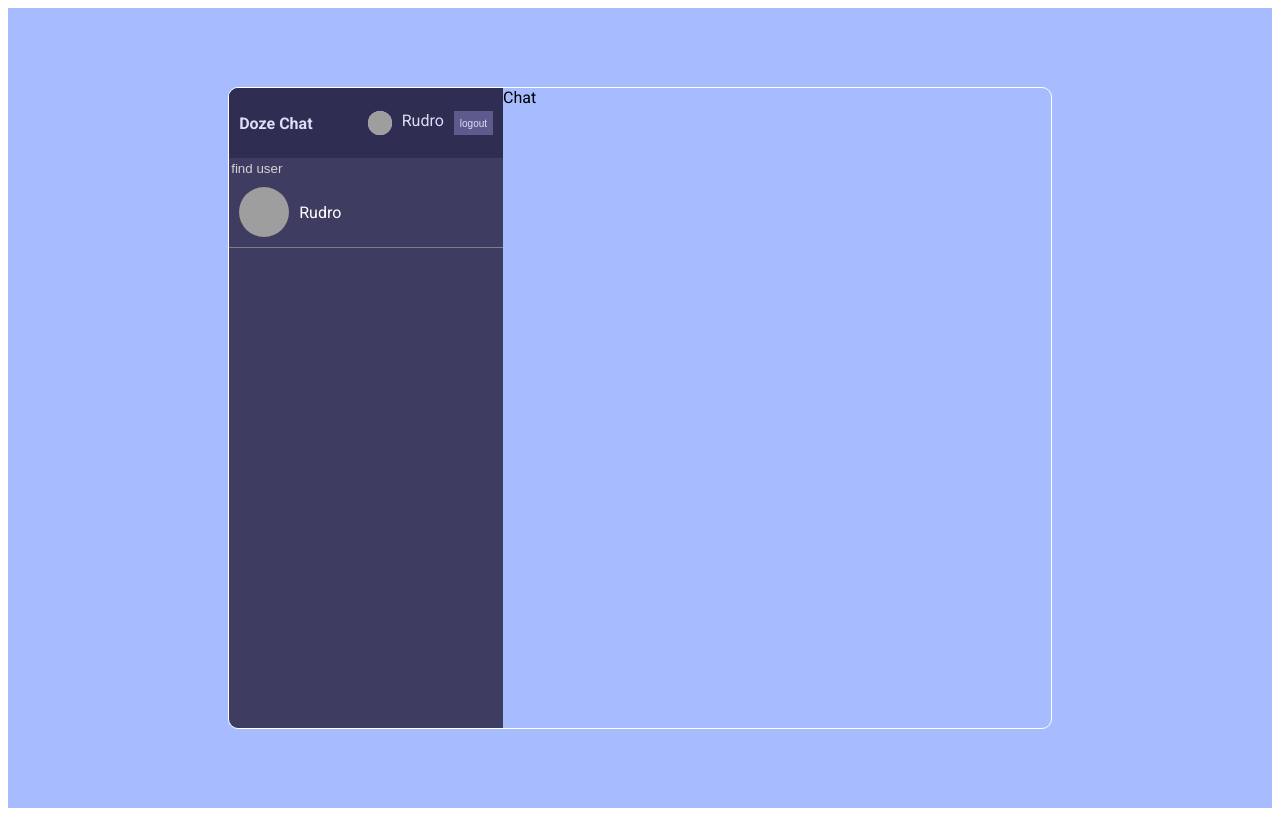
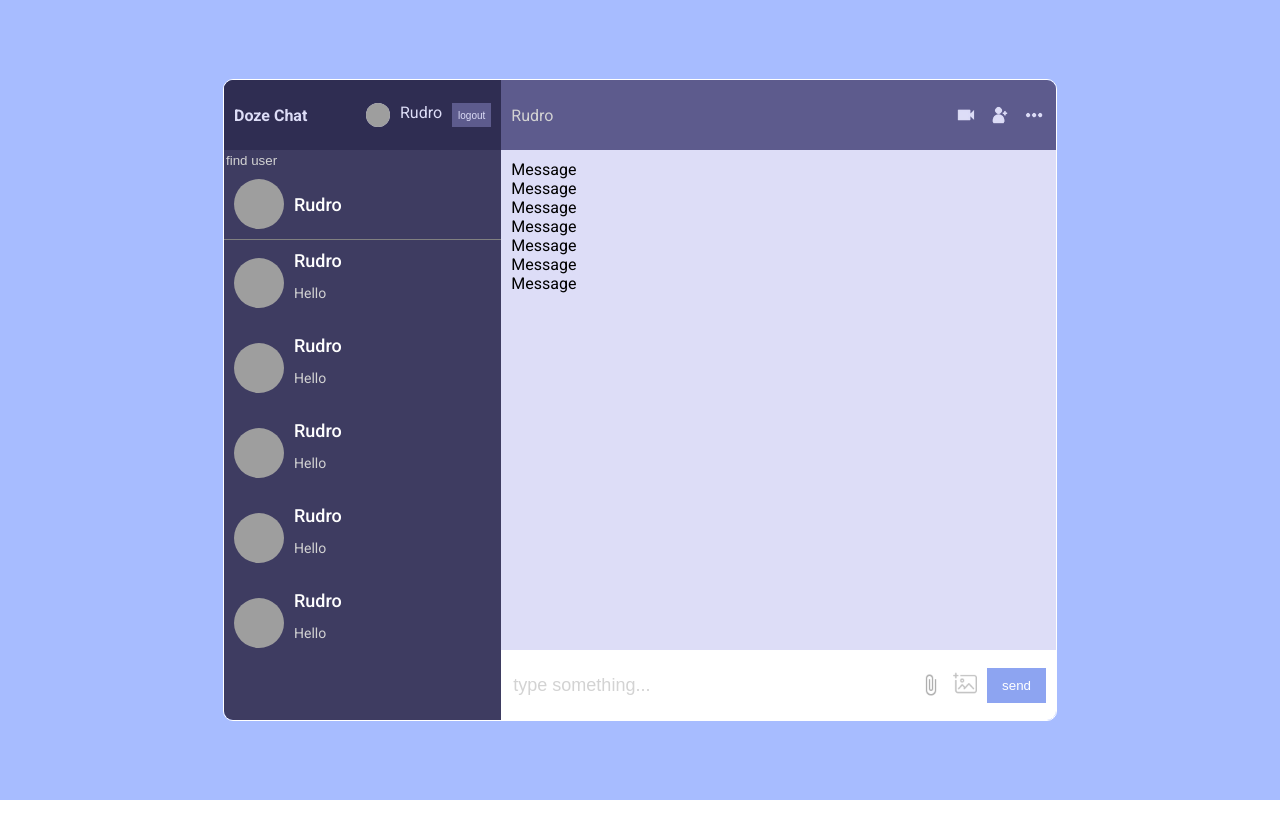
Before and after one commit to Rod512/Chat-Application, a React (Vite) app: page / in a window 1280 px wide. Built offline with nearby package versions, Linux system fonts and the light colour scheme; grey boxes are pictures that could not be loaded.

Commit message:
message input

```diff
--- a/src/components/Chat.jsx
+++ b/src/components/Chat.jsx
@@ -1,9 +1,23 @@
 import React from 'react';
+import cam from '../assets/cam.png'
+import add from '../assets/add.png'
+import more from '../assets/more.png'
+import Messages from '../components/Messages';
+import Input from '../components/Input'
 
 const Chat = () => {
     return (
         <div className='chat'>
-            Chat
+            <div className="chatInfo">
+                <span>Rudro</span>
+                <div className="chatIcon">
+                    <img src={cam} alt="" />
+                    <img src={add} alt="" />
+                    <img src={more} alt="" />
+                </div>
+            </div>
+            <Messages/>
+            <Input/>
         </div>
     );
 };
--- a/src/components/Chats.jsx
+++ b/src/components/Chats.jsx
@@ -2,8 +2,46 @@ import React from 'react';
 
 const Chats = () => {
     return (
-        <div>
-            Chats
+        <div className='chats'>
+            <div className="userChat">
+                <img src="https://scontent.fdac5-2.fna.fbcdn.net/v/t39.30808-6/422300073_3718684515122133_1630877350580550443_n.jpg?_nc_cat=103&ccb=1-7&_nc_sid=efb6e6&_nc_ohc=czPtke32Zc4AX9Mw8aR&_nc_ht=scontent.fdac5-2.fna&oh=00_AfDiq5gLI8LcMrt4W3onRcx9sn4psD7_ojo4X_r2dMZ4Wg&oe=65BA7F48" alt="" />
+                <div className="userChatInfo">
+                    <span>Rudro</span>
+                    <p>Hello</p>
+                </div>
+            </div>
+
+            <div className="userChat">
+                <img src="https://scontent.fdac5-2.fna.fbcdn.net/v/t39.30808-6/422300073_3718684515122133_1630877350580550443_n.jpg?_nc_cat=103&ccb=1-7&_nc_sid=efb6e6&_nc_ohc=czPtke32Zc4AX9Mw8aR&_nc_ht=scontent.fdac5-2.fna&oh=00_AfDiq5gLI8LcMrt4W3onRcx9sn4psD7_ojo4X_r2dMZ4Wg&oe=65BA7F48" alt="" />
+                <div className="userChatInfo">
+                    <span>Rudro</span>
+                    <p>Hello</p>
+                </div>
+            </div>
+
+            <div className="userChat">
+                <img src="https://scontent.fdac5-2.fna.fbcdn.net/v/t39.30808-6/422300073_3718684515122133_1630877350580550443_n.jpg?_nc_cat=103&ccb=1-7&_nc_sid=efb6e6&_nc_ohc=czPtke32Zc4AX9Mw8aR&_nc_ht=scontent.fdac5-2.fna&oh=00_AfDiq5gLI8LcMrt4W3onRcx9sn4psD7_ojo4X_r2dMZ4Wg&oe=65BA7F48" alt="" />
+                <div className="userChatInfo">
+                    <span>Rudro</span>
+                    <p>Hello</p>
+                </div>
+            </div>
+
+            <div className="userChat">
+                <img src="https://scontent.fdac5-2.fna.fbcdn.net/v/t39.30808-6/422300073_3718684515122133_1630877350580550443_n.jpg?_nc_cat=103&ccb=1-7&_nc_sid=efb6e6&_nc_ohc=czPtke32Zc4AX9Mw8aR&_nc_ht=scontent.fdac5-2.fna&oh=00_AfDiq5gLI8LcMrt4W3onRcx9sn4psD7_ojo4X_r2dMZ4Wg&oe=65BA7F48" alt="" />
+                <div className="userChatInfo">
+                    <span>Rudro</span>
+                    <p>Hello</p>
+                </div>
+            </div>
+
+            <div className="userChat">
+                <img src="https://scontent.fdac5-2.fna.fbcdn.net/v/t39.30808-6/422300073_3718684515122133_1630877350580550443_n.jpg?_nc_cat=103&ccb=1-7&_nc_sid=efb6e6&_nc_ohc=czPtke32Zc4AX9Mw8aR&_nc_ht=scontent.fdac5-2.fna&oh=00_AfDiq5gLI8LcMrt4W3onRcx9sn4psD7_ojo4X_r2dMZ4Wg&oe=65BA7F48" alt="" />
+                <div className="userChatInfo">
+                    <span>Rudro</span>
+                    <p>Hello</p>
+                </div>
+            </div>
         </div>
     );
 };
--- a/src/components/Input.jsx
+++ b/src/components/Input.jsx
@@ -0,0 +1,22 @@
+import React from 'react';
+import img from '../assets/img.png'
+import attach from '../assets/attach.png'
+
+
+const Input = () => {
+    return (
+        <div className='input'>
+            <input type="text" placeholder='type something...' />
+            <div className='send'>
+                <img src={attach} alt="" />
+                <input type="file" style={{display:'none'}} id='file' />
+                <label htmlFor="file">
+                    <img src={img} alt="" />
+                </label>
+                <button>send</button>
+            </div>
+        </div>
+    );
+};
+
+export default Input;
--- /dev/null
+++ b/src/components/Message.jsx
@@ -0,0 +1,11 @@
+import React from 'react';
+
+const Message = () => {
+    return (
+        <div>
+            Message
+        </div>
+    );
+};
+
+export default Message;
--- a/src/components/Messages.jsx
+++ b/src/components/Messages.jsx
@@ -0,0 +1,18 @@
+import React from 'react';
+import Message from '../components/Message'
+
+const Messages = () => {
+    return (
+        <div className='messages'>
+            <Message/>
+            <Message/>
+            <Message/>
+            <Message/>
+            <Message/>
+            <Message/>
+            <Message/>
+        </div>
+    );
+};
+
+export default Messages;
--- a/src/components/Sidebar.jsx
+++ b/src/components/Sidebar.jsx
@@ -1,12 +1,15 @@
 import React from 'react';
 import Navbar from '../components/Navbar'
 import Search from '../components/Search'
+import Chats from '../components/Chats'
 
 const Sidebar = () => {
     return (
         <div className='sidebar'>
             <Navbar/>
             <Search/>
+            <Chats/>
+
         </div>
     );
 };
--- a/src/style.scss
+++ b/src/style.scss
@@ -3,6 +3,8 @@
 // body style start
 body{
     font-family: "Roboto", sans-serif;
+    margin: 0;
+    padding: 0;
 
     .fromContainer{
         background-color: #a7bcff ;
@@ -138,6 +140,18 @@ body{
                     border-radius: 50%;
                     object-fit: cover;
                 }
+                .userChatInfo{
+                    span{
+                        font-size: 18px;
+                        font-weight: 500;
+
+                    }
+
+                    p{
+                        font-size: 14px;
+                        color: lightgray;
+                    }
+                }
             }
 
 
@@ -180,7 +194,72 @@ body{
         // sidebar component
         .chat{
             flex: 2;
+
+            .chatInfo{
+                height: 50px;
+                background-color: #5d5b8d;
+                display: flex;
+                align-items: center;
+                justify-content: space-between;
+                padding: 10px;
+                color: lightgray;
+            }
+
+            .chatIcon{
+                display: flex;
+                gap: 10px;
+
+                img{
+                    height: 24px;
+                    cursor: pointer;
+                }
+            }
+
+            .messages{
+                background-color: #ddddf7;
+                padding: 10px;
+                height: calc(100% - 160px);
+            }
+
+            .input{
+                height: 50px;
+                background-color: white;
+                padding: 10px;
+                display: flex;
+                align-items: center;
+                justify-content: space-between;
+
+                input{
+                    width: 100%;
+                    border: none;
+                    outline: none;
+                    color: #2f2d52;
+                    font-size: 18px;
+
+                    &::placeholder{
+                        color: lightgray;
+                    }
+                }
+
+                .send{
+                    display: flex;
+                    align-items: center;
+                    gap: 10px;
+
+                    img{
+                        height: 24px;
+                    }
+
+                    button{
+                        border: none;
+                        padding: 10px 15px;
+                        color: white;
+                        background-color: #8da4f1;
+                    }
+                }
+            }
         }
+        // chat component end
     }
     // container secion end
 
```
